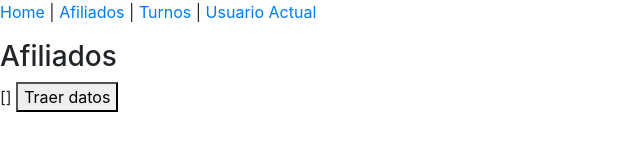
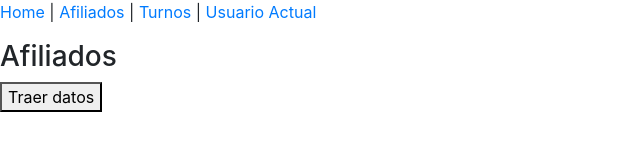
Before and after one commit to javierNuez/MITP, a Vue app: page /#/afiliados in a window 1280 px wide. Shown: the top 162 px of the page, without its empty margins (0-640 px from the left). Built offline with nearby package versions, Linux system fonts and the light colour scheme.

Commit message:
se agregó obj como lista en html

```diff
--- a/src/components/Afiliados.vue
+++ b/src/components/Afiliados.vue
@@ -1,7 +1,10 @@
 <template>
     <div>
         <h3>Afiliados</h3>
-        {{lista}}
+        <li v-for="conectarAfiliado in lista" :key="conectarAfiliado.id_paciente">
+
+        {{conectarAfiliado.id_paciente}} {{conectarAfiliado.nombre}}
+        {{conectarAfiliado.apellido}} {{conectarAfiliado.dni}}</li>
         {{mensajeError}}
         <button @click="traerDatos">Traer datos</button>
     </div>
@@ -21,7 +24,7 @@ export default {
         async traerDatos(){
             try{
               const rta= await conectarAfiliados.getAfiliados();
-            console.log(rta.data);
+            this.lista = rta.data;
             }catch( error){
                 console.log(error);
                 this.mensajeError = "Se produjo un error con la conexión"
```
